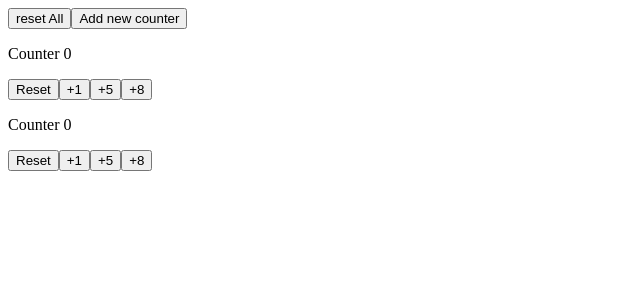
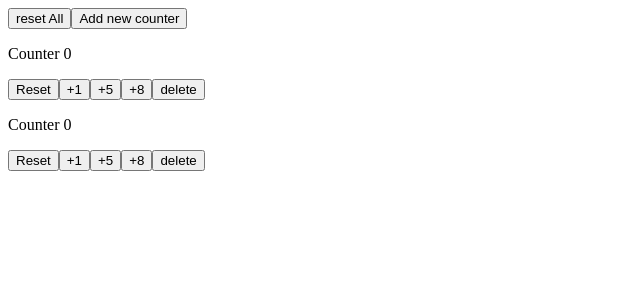
Before and after one commit to Axillarator/react-dojo, a React (Create React App) app: page / in a window 1280 px wide. Shown: the top 300 px of the page, without its empty margins (0-640 px from the left). Built offline with nearby package versions, Linux system fonts and the light colour scheme.

Commit message:
remove Counter Button

```diff
--- a/src/Components/App.tsx
+++ b/src/Components/App.tsx
@@ -2,9 +2,9 @@ import * as React from "react";
 import Counter from "./Counter";
 import {MouseEventHandler, useState} from "react";
 
-const App : React.FC = () => {
+const App: React.FC = () => {
 
-    const [arrayOfCounts, updateCount] = useState([0,0]);
+    const [arrayOfCounts, updateCount] = useState([0, 0]);
 
     const createAddHandler = (index: number) => {
         return (amount: number): MouseEventHandler => {
@@ -35,11 +35,21 @@ const App : React.FC = () => {
         updateCount(result);
     }
 
+    function removeHandler(indexToRemove: number) {
+        return () => {
+            let result = [...arrayOfCounts];
+            updateCount(result.filter((value, index) => index !== indexToRemove));
+        }
+    }
+
     return (
         <div>
-            <button onClick={resetAllCounters}> reset All </button>
-            <button onClick={addCounter}> Add new counter </button>
-            {arrayOfCounts.map((value, index) => <Counter key={index} count={value} createAdderFunction={createAddHandler(index)} resetCountToZero={resetHandler(index)}/>)}
+            <button onClick={resetAllCounters}> reset All</button>
+            <button onClick={addCounter}> Add new counter</button>
+            {arrayOfCounts.map((value, index) => <Counter key={index} count={value}
+                                                          createAdderFunction={createAddHandler(index)}
+                                                          resetCountToZero={resetHandler(index)}
+                                                          removeCounter={removeHandler(index)}/>)}
         </div>
     );
 
--- a/src/Components/Counter.tsx
+++ b/src/Components/Counter.tsx
@@ -4,6 +4,7 @@ interface Props {
     count:number
     resetCountToZero: MouseEventHandler
     createAdderFunction: (amount:number) => MouseEventHandler
+    removeCounter: MouseEventHandler
 }
 
 const Counter: React.FC<Props> = (props:Props) => {
@@ -19,6 +20,7 @@ const Counter: React.FC<Props> = (props:Props) => {
       <button onClick={addOne} > +1 </button>
       <button onClick={addFive} > +5 </button>
       <button onClick={addEight} > +8 </button>
+      <button onClick={props.removeCounter}> delete </button>
     </div>
   );
 };
```
